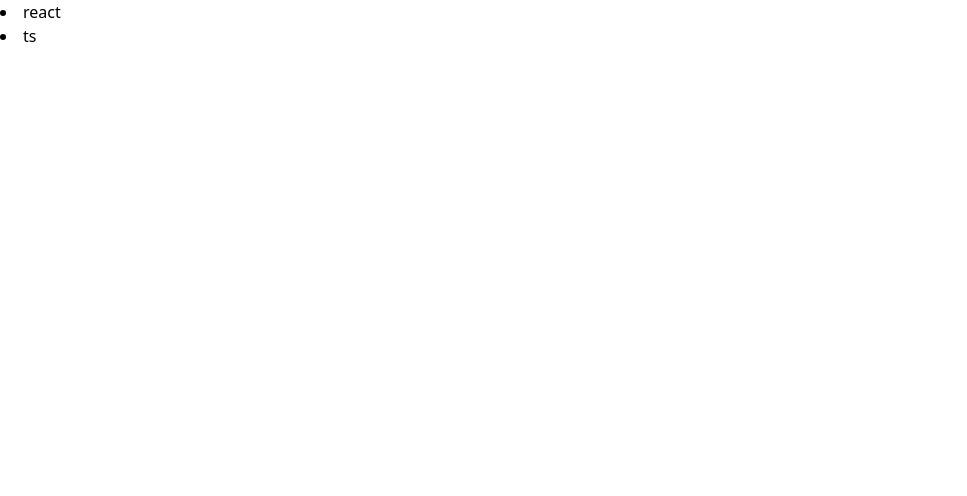
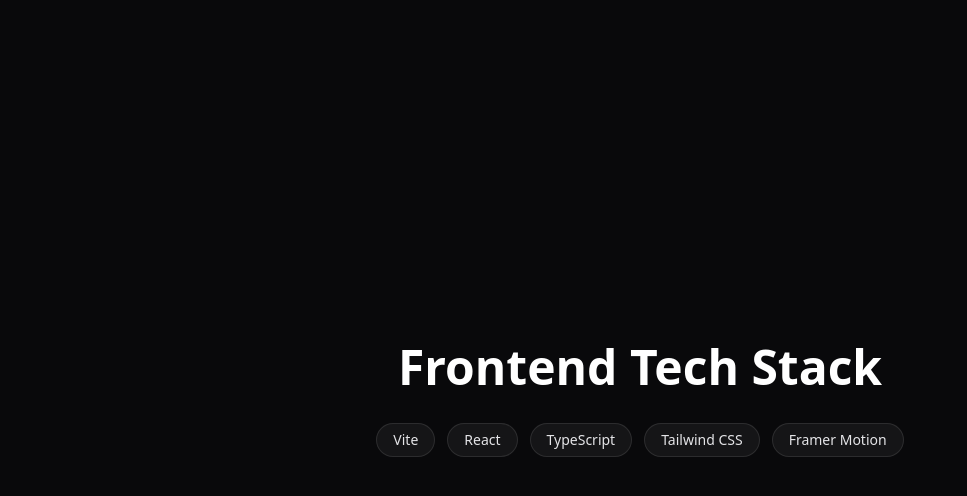
Before and after one commit to SaintFore/vite-template-react, a React app: page / in a window 1280 px wide. Shown: the top 496 px of the page, without its empty margins (0-967 px from the left). Built offline with nearby package versions, Linux system fonts and the light colour scheme; the HTML template or start-up script is replaced by a standard one.

Commit message:
feat: add framer-motion

```diff
--- a/package.json
+++ b/package.json
@@ -10,6 +10,7 @@
     "preview": "vite preview"
   },
   "dependencies": {
+    "framer-motion": "^12.33.0",
     "react": "^19.2.0",
     "react-dom": "^19.2.0"
   },
--- /dev/null
+++ b/src/App.tsx
@@ -0,0 +1,20 @@
+import { motion } from "framer-motion";
+import TechStack from "./components/TechStack";
+export default function App() {
+  return (
+    <div className="min-h-screen bg-zinc-950 text-white flex items-center justify-center">
+      <div className="flex flex-col items-center gap-8">
+        <motion.h1
+          initial={{ opacity: 0, y: 24 }}
+          animate={{ opacity: 1, y: 0 }}
+          transition={{ duration: 0.6, ease: "easeOut" }}
+          className="text-5xl font-bold"
+        >
+          Frontend Tech Stack
+        </motion.h1>
+
+        <TechStack />
+      </div>
+    </div>
+  );
+}
--- a/src/components/TechStack.tsx
+++ b/src/components/TechStack.tsx
@@ -1,8 +1,47 @@
+import { motion } from "framer-motion";
+
 export default function TechStack() {
+  const stack = [
+    "Vite",
+    "React",
+    "TypeScript",
+    "Tailwind CSS",
+    "Framer Motion",
+  ];
+
   return (
-    <>
-      <li>react</li>
-      <li>ts</li>
-    </>
+    <motion.ul
+      initial="hidden"
+      whileInView="show"
+      viewport={{ once: true }}
+      className="flex flex-wrap gap-3"
+      variants={{
+        show: {
+          transition: { staggerChildren: 0.08 },
+        },
+      }}
+    >
+      {stack.map((item) => (
+        <motion.li
+          key={item}
+          variants={{
+            hidden: { opacity: 0, y: 12 },
+            show: { opacity: 1, y: 0 },
+          }}
+          whileHover={{ scale: 1.06 }}
+          transition={{ type: "spring", damping: 18 }}
+          className="
+            rounded-full
+            border border-white/10
+            bg-white/5
+            px-4 py-1.5
+            text-sm text-zinc-200
+            cursor-default
+          "
+        >
+          {item}
+        </motion.li>
+      ))}
+    </motion.ul>
   );
 }
--- a/src/main.tsx
+++ b/src/main.tsx
@@ -1,10 +1,10 @@
 import { StrictMode } from "react";
 import { createRoot } from "react-dom/client";
 import "./index.css";
-import TechStack from "./components/TechStack";
+import App from "./App";
 
 createRoot(document.getElementById("root")!).render(
   <StrictMode>
-    <TechStack />
+    <App />
   </StrictMode>,
 );
```
Also changed, not shown: 1 other file (tests, documents, lock files or other folders).
